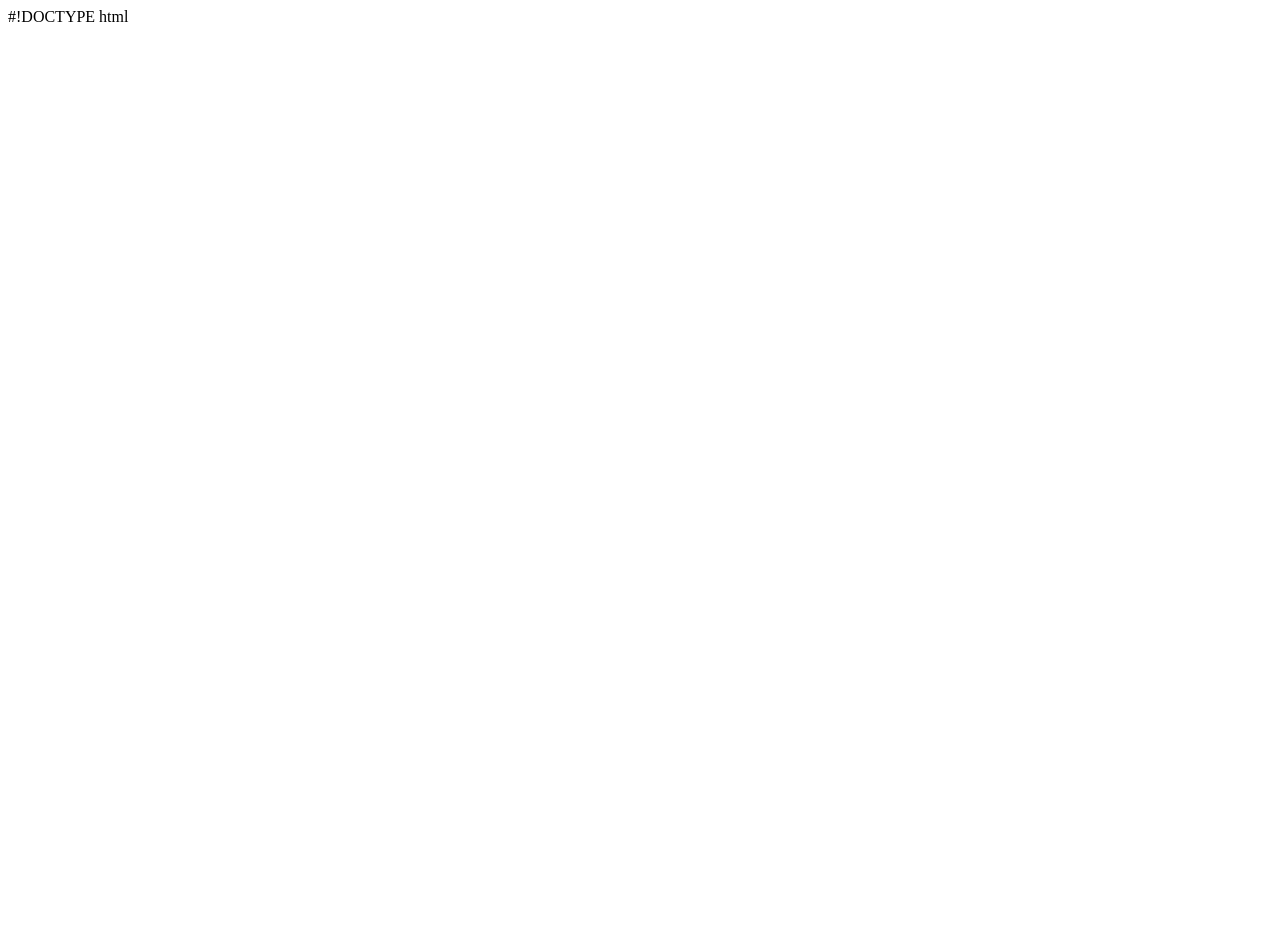
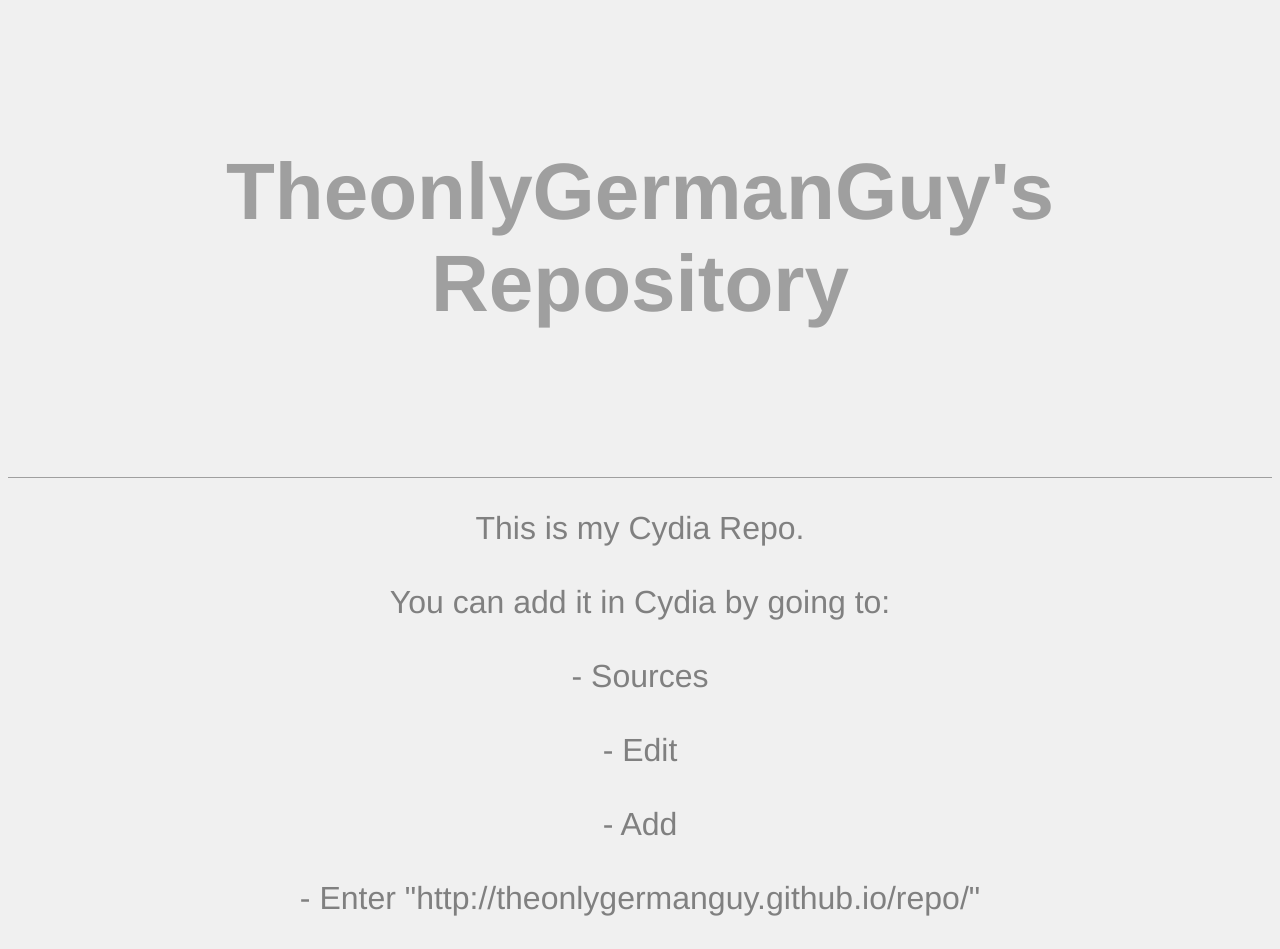
Before and after one commit to CydiaRepoArchiver/theonlygermanguy.github.io, a plain HTML site: page repo/index.html in a window 1280 px wide. Before the commit the page ends 800 px from the top, so only its background shows below. Drawn offline with Linux system fonts and the light colour scheme.

Commit message:
index update

```diff
--- a/repo/index.html
+++ b/repo/index.html
@@ -1,10 +1,44 @@
-#!DOCTYPE html
+<!DOCTYPE html>
 <html>
-<header style="background-color:red">
+<head>
+<style>
+body {
+background-color: #F0F0F0;
+font-family: "helvetica neue";
+font-weight: light;
+}
 
-</header>
+h2 {color: #9F9F9F;
+text-align: center;
+font-size: 5em;
+padding: 1em
+;}
+
+p {
+color: #808080;
+font-size: 2em;
+text-align: center;
+}
+
+#eins {
+background-color: #9F9F9F;
+height: 0.1em;
+width: 100%;
+margin-bottom: 1em;
+}
+
+</style>
+</head>
 <body>
-
+<h2>TheonlyGermanGuy's Repository</h2>
+<div id="eins"></div>
+<p> This is my Cydia Repo.</br></br>You can add it in Cydia by going to:</br></br>
+- Sources</br></br>
+- Edit</br></br>
+- Add</br>
+</br>
+- Enter "http://theonlygermanguy.github.io/repo/"
+</br></p>
 </body>
 <footer>
 </footer>
```
Also changed, not shown: repo/CydiaIcon.png.
